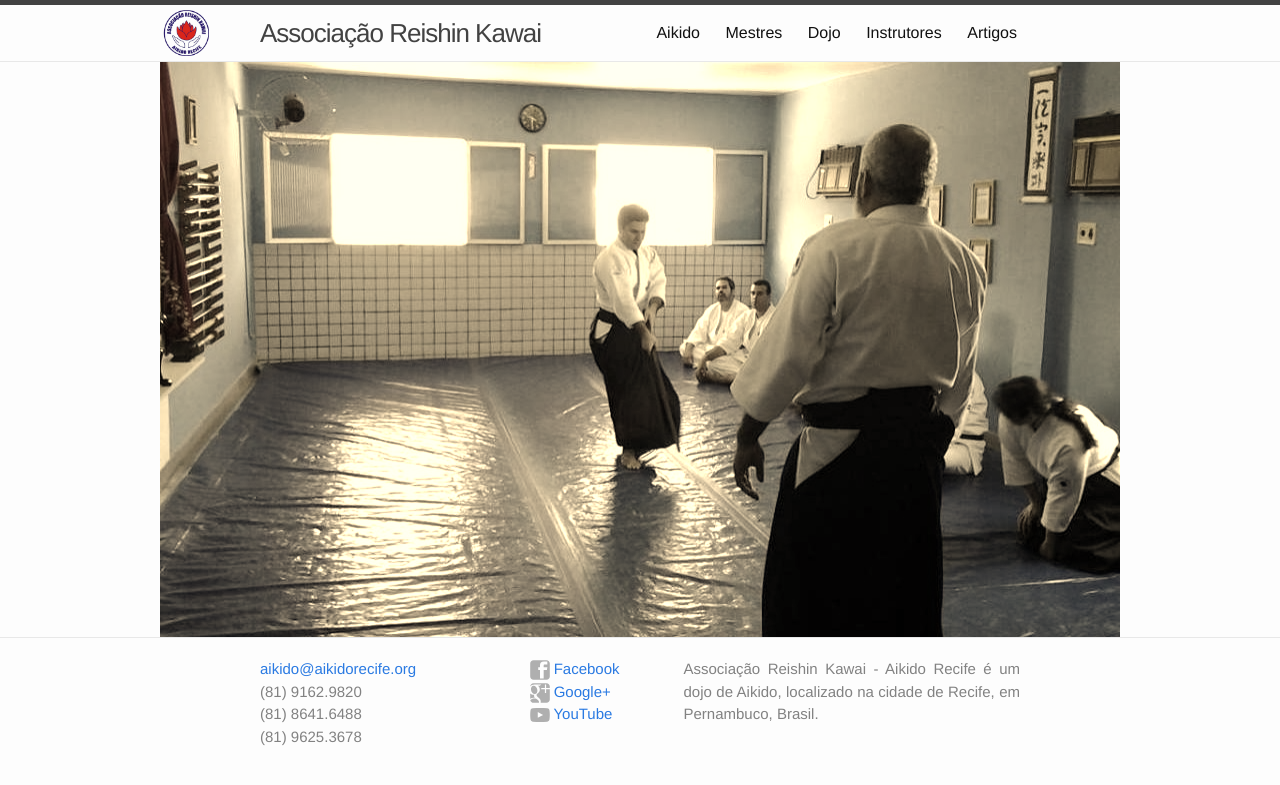
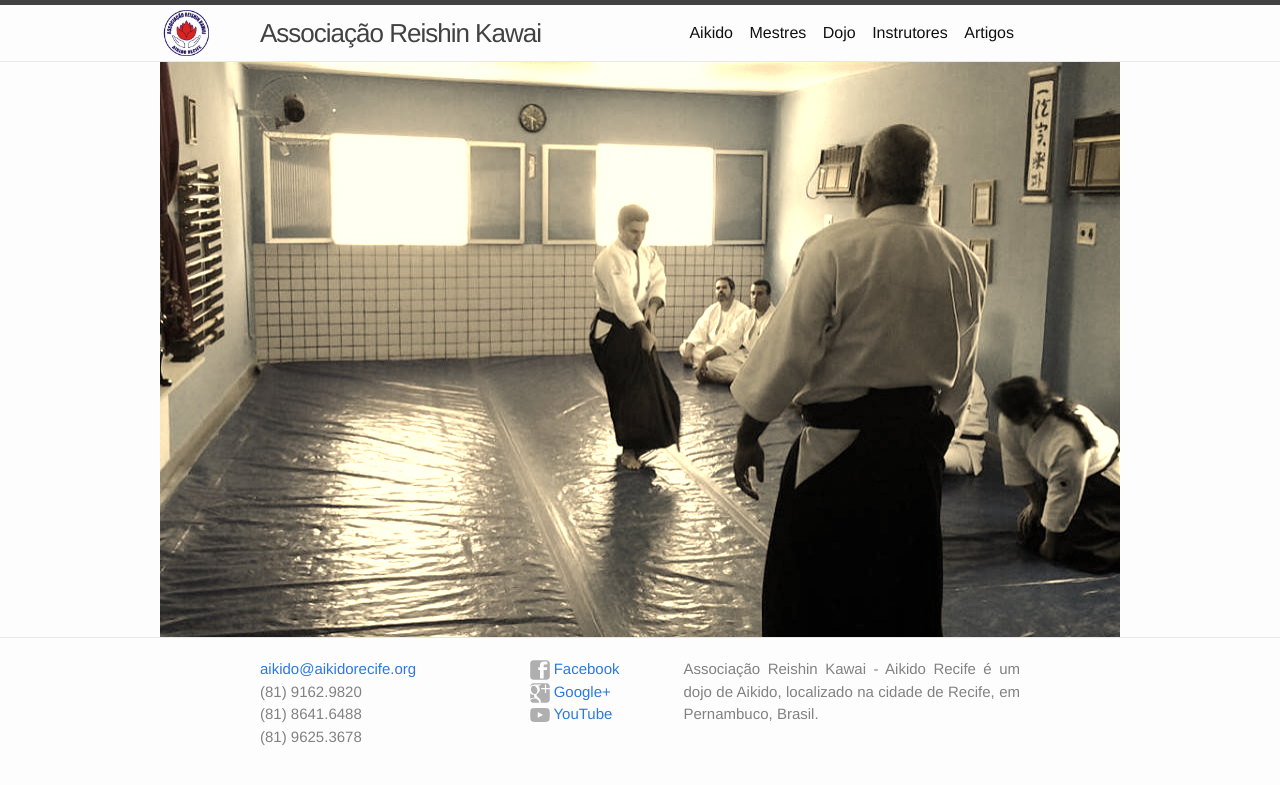
Before and after one commit to aikidorecife/aikidorecife.github.io, a Jekyll site: the page built from index.html, in a window 1280 px wide. Shown: the top 785 px of the page. Built offline with Jekyll 4.4.1, drawn with Linux system fonts in a browser that asks for light colours; nearby versions of some CDN libraries.

Commit message:
improving navbar

```diff
--- a/_sass/_layout.scss
+++ b/_sass/_layout.scss
@@ -39,16 +39,18 @@
         color: $text-color;
         line-height: $base-line-height;
 	text-decoration: none;
-	padding: 10px 3px 10px 3px;
+	//padding: 10px 3px 10px 3px;
+	padding: 10px 6px 15px 6px;
 
         // Gaps between nav items, but not on the first one
         &:not(:first-child) {
-            margin-left: 15px;
+            margin-left: 0px;
 
         }
 
 	&:hover {
 	    color: #994545;
+	    border-bottom: solid 3px #994545;
 	}
     }
 
```
